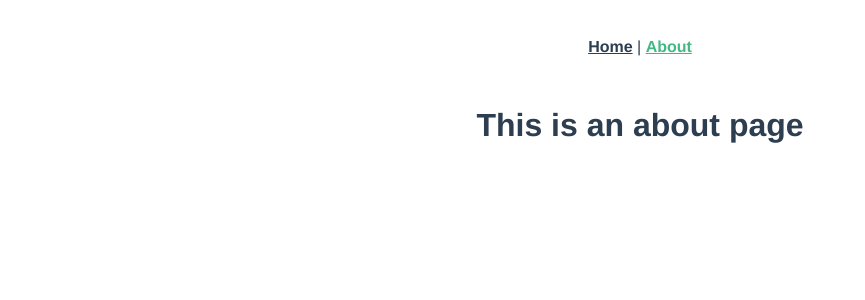
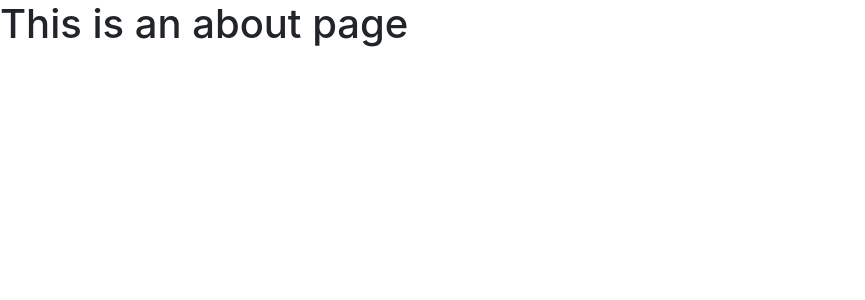
Before and after one commit to project-game-simple/tebak-harga, a Vue app in the folder client/: page /about in a window 1280 px wide. Shown: the top 300 px of the page, without its empty margins (0-865 px from the left). Built offline with nearby package versions, Linux system fonts and the light colour scheme.

Commit message:
home page

```diff
--- a/client/public/index.html
+++ b/client/public/index.html
@@ -5,7 +5,8 @@
     <meta http-equiv="X-UA-Compatible" content="IE=edge">
     <meta name="viewport" content="width=device-width,initial-scale=1.0">
     <link rel="icon" href="<%= BASE_URL %>favicon.ico">
-    <title><%= htmlWebpackPlugin.options.title %></title>
+    <link rel="stylesheet" href="https://stackpath.bootstrapcdn.com/bootstrap/4.5.0/css/bootstrap.min.css" integrity="sha384-9aIt2nRpC12Uk9gS9baDl411NQApFmC26EwAOH8WgZl5MYYxFfc+NcPb1dKGj7Sk" crossorigin="anonymous">
+    <title>Tebak Harga</title>
   </head>
   <body>
     <noscript>
@@ -13,5 +14,9 @@
     </noscript>
     <div id="app"></div>
     <!-- built files will be auto injected -->
+
+    <script src="https://code.jquery.com/jquery-3.5.1.slim.min.js" integrity="sha384-DfXdz2htPH0lsSSs5nCTpuj/zy4C+OGpamoFVy38MVBnE+IbbVYUew+OrCXaRkfj" crossorigin="anonymous"></script>
+    <script src="https://cdn.jsdelivr.net/npm/popper.js@1.16.0/dist/umd/popper.min.js" integrity="sha384-Q6E9RHvbIyZFJoft+2mJbHaEWldlvI9IOYy5n3zV9zzTtmI3UksdQRVvoxMfooAo" crossorigin="anonymous"></script>
+    <script src="https://stackpath.bootstrapcdn.com/bootstrap/4.5.0/js/bootstrap.min.js" integrity="sha384-OgVRvuATP1z7JjHLkuOU7Xw704+h835Lr+6QL9UvYjZE3Ipu6Tp75j7Bh/kR0JKI" crossorigin="anonymous"></script>
   </body>
 </html>
--- a/client/src/App.vue
+++ b/client/src/App.vue
@@ -1,32 +1,8 @@
 <template>
   <div id="app">
     <div id="nav">
-      <router-link to="/">Home</router-link> |
-      <router-link to="/about">About</router-link>
+      <router-link to="/"></router-link>
     </div>
     <router-view/>
   </div>
 </template>
-
-<style>
-#app {
-  font-family: Avenir, Helvetica, Arial, sans-serif;
-  -webkit-font-smoothing: antialiased;
-  -moz-osx-font-smoothing: grayscale;
-  text-align: center;
-  color: #2c3e50;
-}
-
-#nav {
-  padding: 30px;
-}
-
-#nav a {
-  font-weight: bold;
-  color: #2c3e50;
-}
-
-#nav a.router-link-exact-active {
-  color: #42b983;
-}
-</style>
--- a/client/src/views/Home.vue
+++ b/client/src/views/Home.vue
@@ -1,18 +1,20 @@
 <template>
   <div class="home">
-    <img alt="Vue logo" src="../assets/logo.png">
-    <HelloWorld msg="Welcome to Your Vue.js App"/>
+    <div class="d-flex justify-content-center align-items-center" style="height: 100vh !important;">
+      <div class="form-group border border-light rounded shadow p-5">
+        <label>Please input nickname</label>
+        <input class="form-control" type="text" placeholder="nickname">
+      </div>
+    </div>
   </div>
 </template>
 
 <script>
-// @ is an alias to /src
-import HelloWorld from '@/components/HelloWorld.vue';
 
-export default {
-  name: 'Home',
-  components: {
-    HelloWorld,
-  },
+  export default {
+    name: 'Home',
+    components: {
+
+    },
 };
 </script>
```
